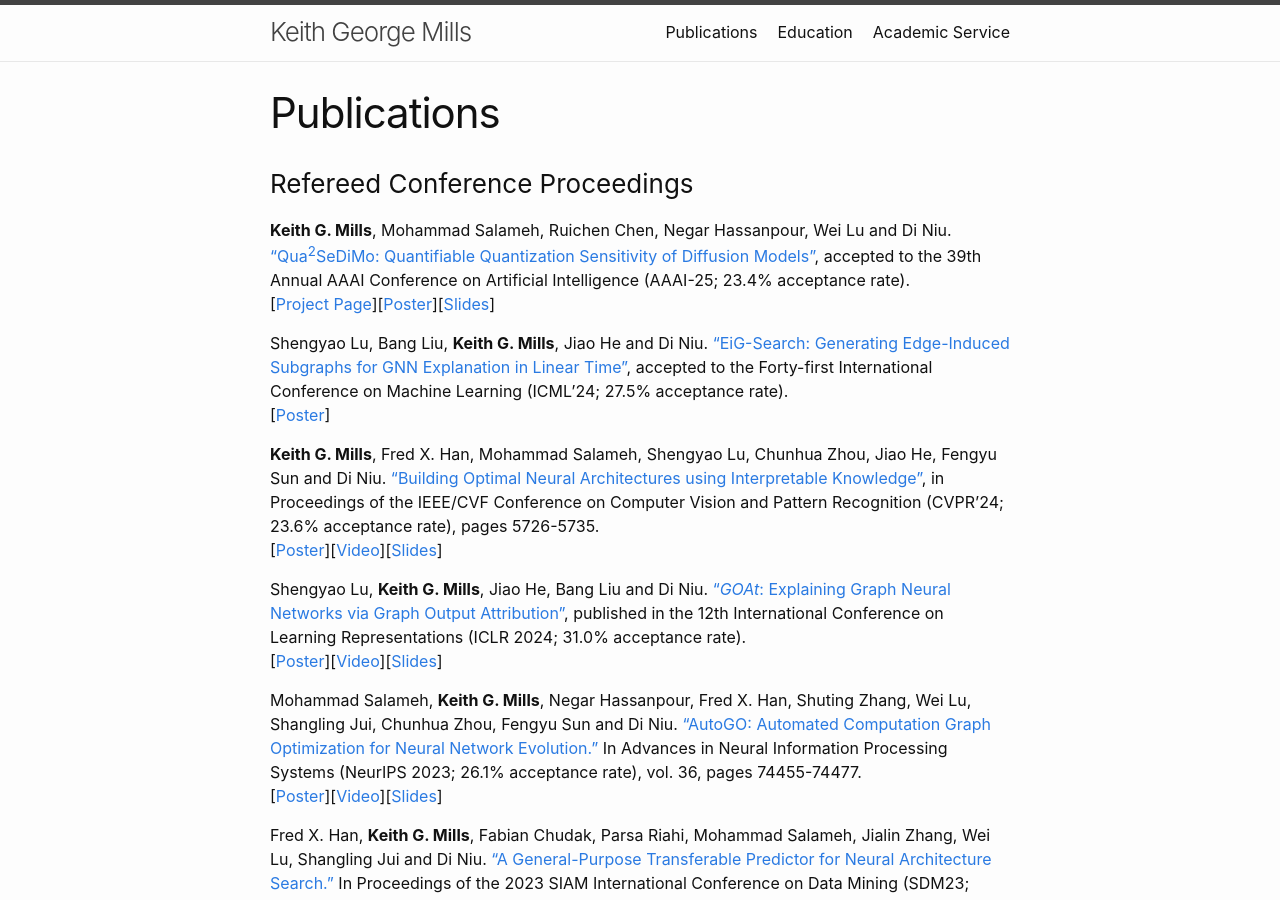
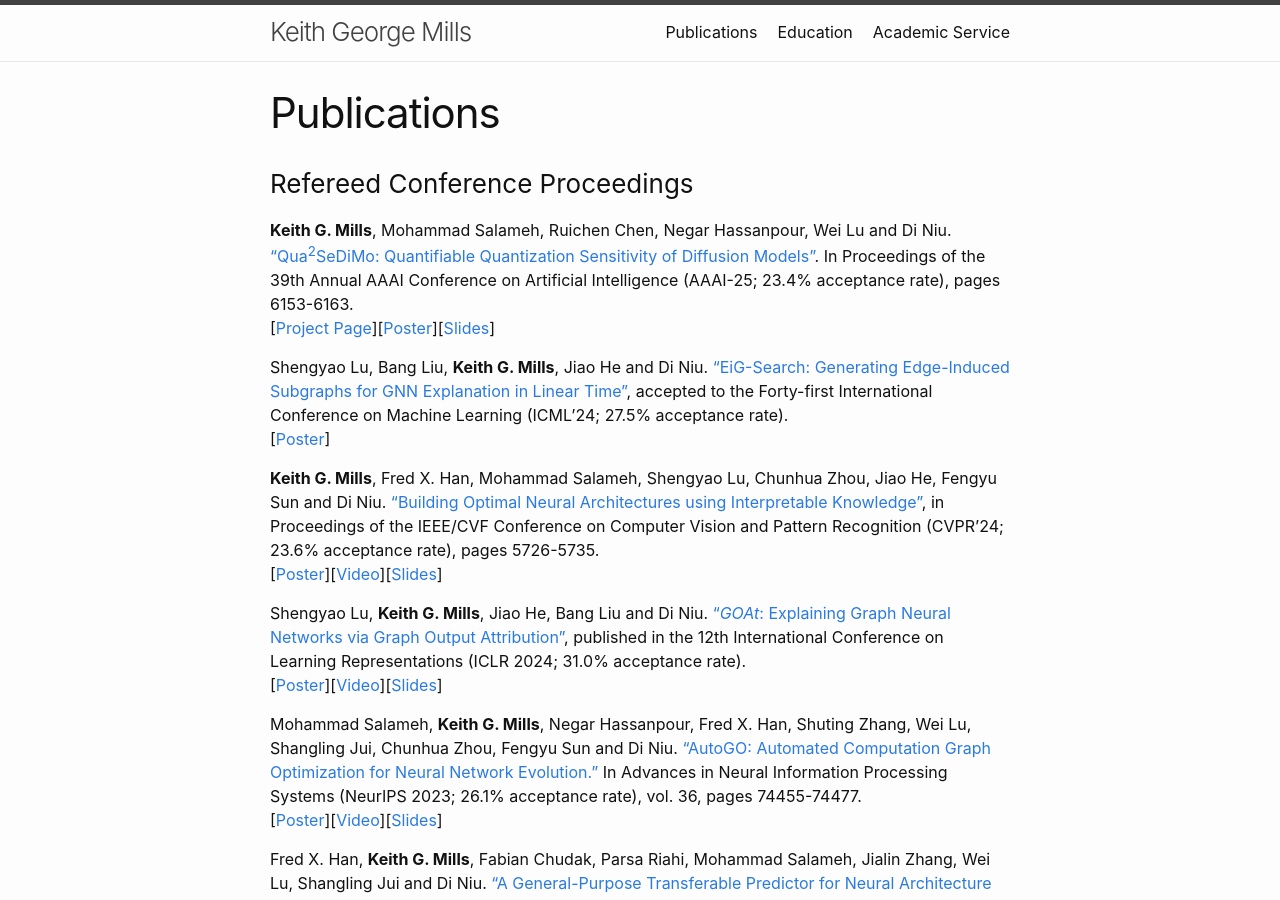
Before and after one commit to kgmills/kgmills.github.io, a Jekyll site: the page built from publications.markdown, in a window 1280 px wide and 900 px high. Built offline with Jekyll 4.4.1, drawn with Linux system fonts in a browser that asks for light colours; some of the changed text lies outside the part shown.

Commit message:
AAAI proceedings published

```diff
--- a/publications.markdown
+++ b/publications.markdown
@@ -2,11 +2,12 @@
 layout: page
 title: Publications
 permalink: /publications/
-update: "Last Updated: 3/19/25"
+update: "Last Updated: 4/14/25"
 ---
 
 ### Refereed Conference Proceedings
-**Keith G. Mills**, Mohammad Salameh, Ruichen Chen, Negar Hassanpour, Wei Lu and Di Niu. <a href="../assets/papers/Qua2SeDiMo_AAAI25.pdf">"Qua<sup>2</sup>SeDiMo: Quantifiable Quantization Sensitivity of Diffusion Models"</a>, accepted to the 39th Annual AAAI Conference on Artificial Intelligence (AAAI-25; 23.4% acceptance rate).<br>
+**Keith G. Mills**, Mohammad Salameh, Ruichen Chen, Negar Hassanpour, Wei Lu and Di Niu. <a href="../assets/papers/Qua2SeDiMo_AAAI25.pdf">"Qua<sup>2</sup>SeDiMo: Quantifiable Quantization Sensitivity of Diffusion Models"</a>. In Proceedings of the 39th Annual AAAI Conference on Artificial Intelligence (AAAI-25; 23.4% acceptance rate), pages 6153-6163.
+<br>
 [<a href="../projects/qua2sedimo">Project Page</a>][<a href="../assets/posters/Qua2SeDiMo_AAAI25_poster.pdf">Poster</a>][<a href="../assets/slides/Qua2SeDiMo_AAAI25_slides.pdf">Slides</a>]
 
 Shengyao Lu, Bang Liu, **Keith G. Mills**, Jiao He and Di Niu. <a href="../assets/papers/EiG-Search_ICML24.pdf">"EiG-Search: Generating Edge-Induced Subgraphs for GNN Explanation in Linear Time"</a>, accepted to the Forty-first International Conference on Machine Learning (ICML'24; 27.5% acceptance rate).<br>
```
